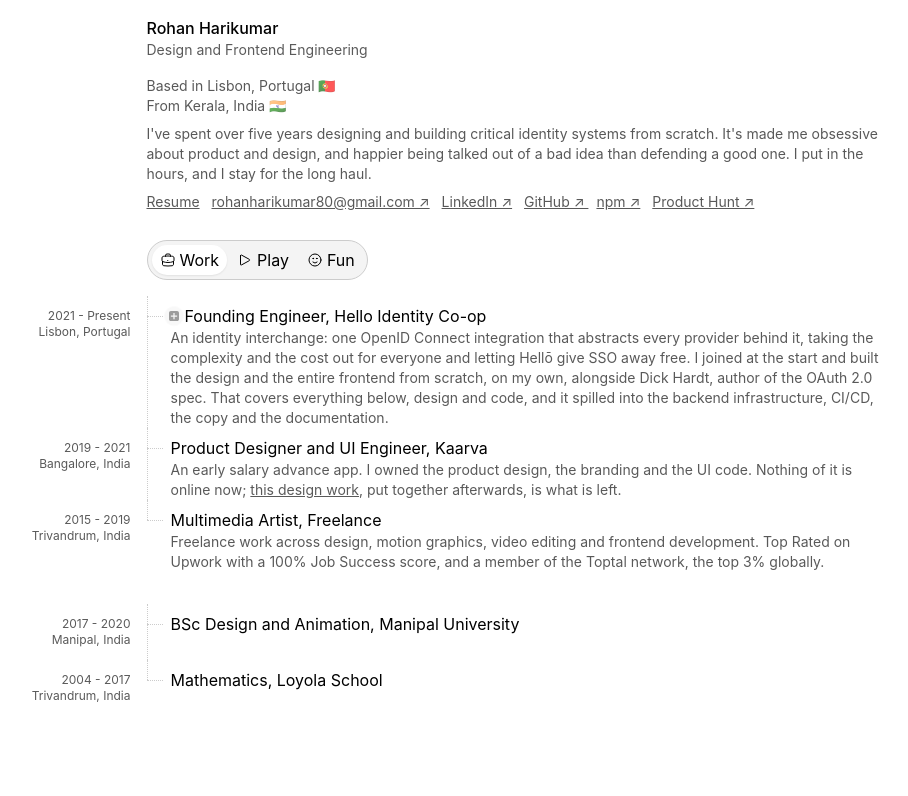
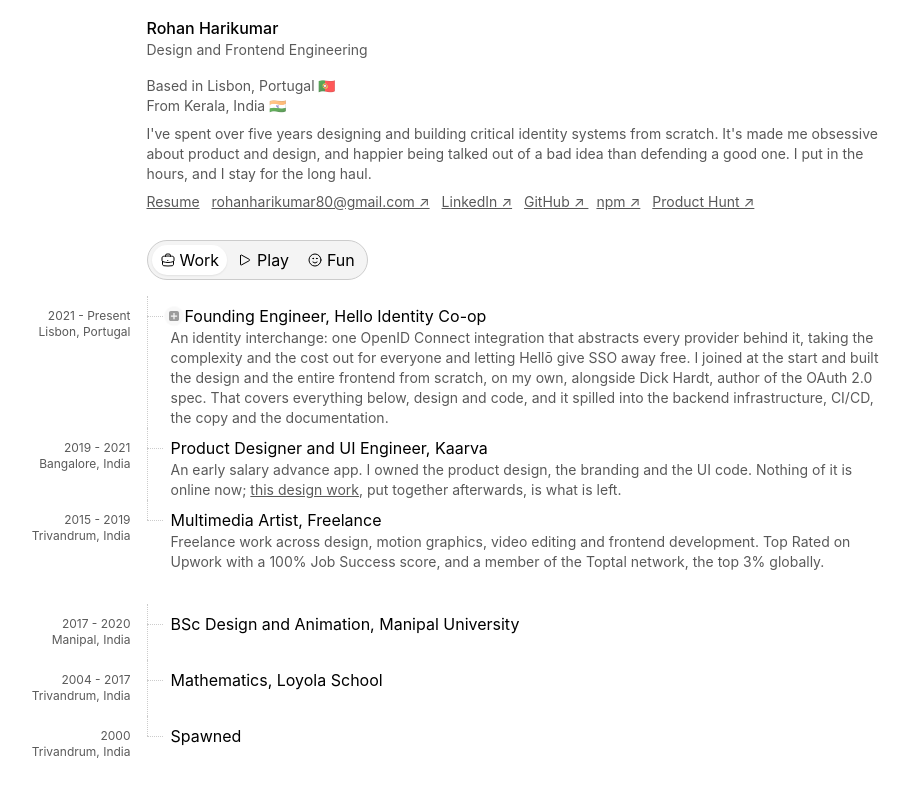
Before and after one commit to rohanharikr/rohanharikr.com, a website built with Vite: page index.html in a window 1280 px wide. Shown: the whole page, without its empty margins (118-1026 px from the left). Built offline with nearby package versions, Linux system fonts and the light colour scheme.

Commit message:
Add "Spawned" job entry to index.html with date and location for completeness.

```diff
--- a/index.html
+++ b/index.html
@@ -272,6 +272,10 @@
                         Mathematics, Loyola School
                         <span class="date">2004 - 2017<span class="place">Trivandrum, India</span></span>
                     </li>
+                    <li>
+                        Spawned
+                        <span class="date">2000<span class="place">Trivandrum, India</span></span>
+                    </li>
                 </ol>
             </section>
 
```
